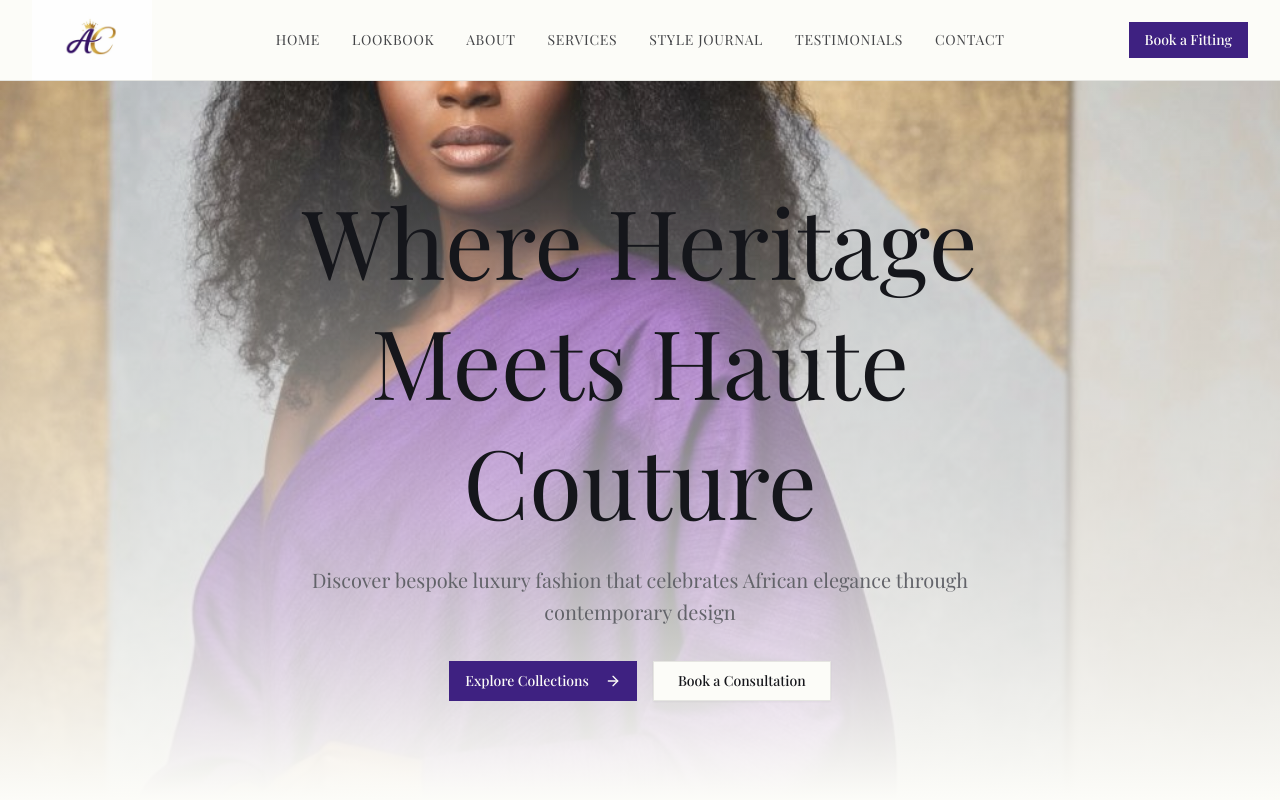
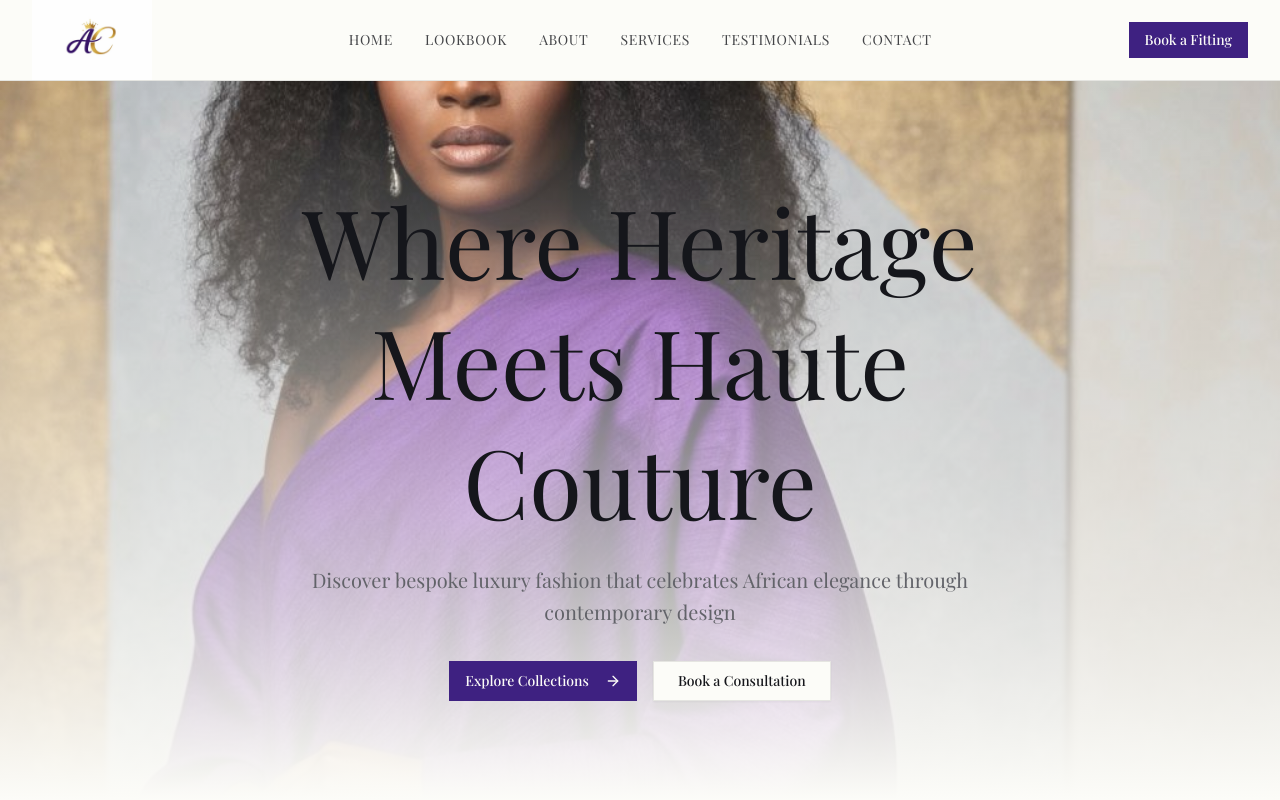
Before and after one commit to Isonguyo/v0-afroluxe-clothing-website, a Next.js app: page / in a window 1280 px wide. Shown: the top 800 px of the page. Built offline with nearby package versions, Linux system fonts and the light colour scheme; a web font is replaced by a local one.

Commit message:
Remove 'Style Journal' from navbar links

```diff
--- a/components/navbar.tsx
+++ b/components/navbar.tsx
@@ -14,7 +14,6 @@ const navigationItems = [
   { name: "Lookbook", href: "/lookbook" },
   { name: "About", href: "/about" },
   { name: "Services", href: "/services" },
-  { name: "Style Journal", href: "/blog" },
   { name: "Testimonials", href: "/testimonials" },
   { name: "Contact", href: "/contact" },
 ]
```
